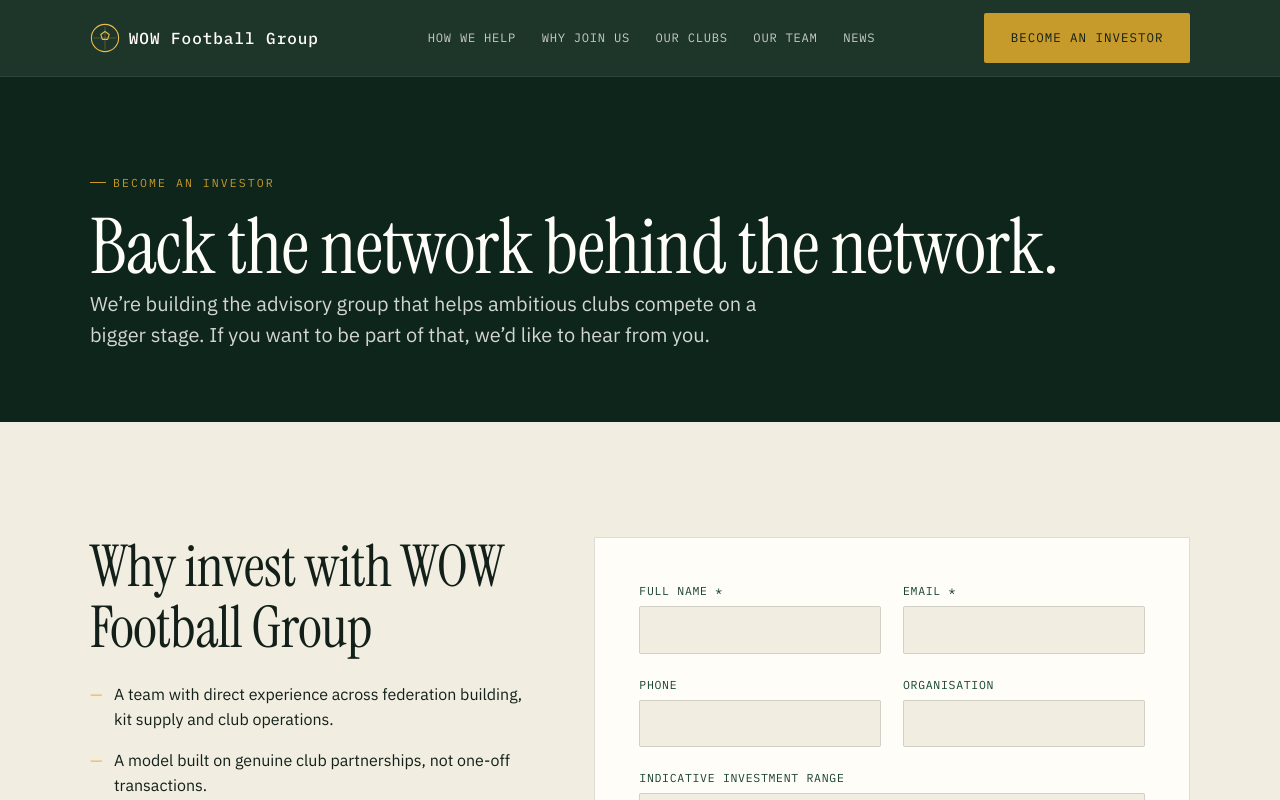
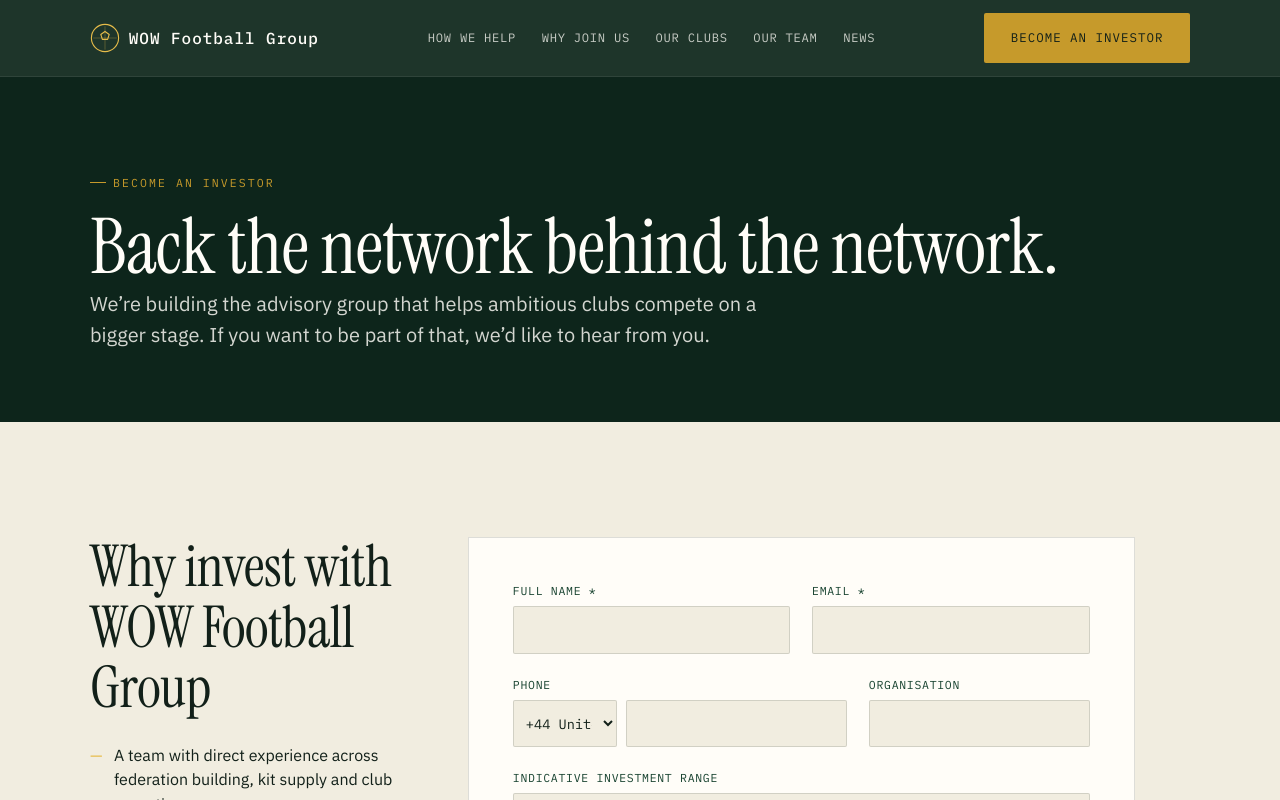
Before and after one commit to Webdog-Marketing/wow-football-group, a Next.js app: page /become-an-investor in a window 1280 px wide. Shown: the top 800 px of the page. Built offline with nearby package versions, Linux system fonts and the light colour scheme.

Commit message:
Add files via upload

```diff
--- a/app/globals.css
+++ b/app/globals.css
@@ -815,6 +815,32 @@
   }
 }
 
+.phone-row {
+  display: flex;
+  gap: 0.6rem;
+}
+
+.phone-row select {
+  flex: 0 0 auto;
+  width: 6.5rem;
+  font-family: var(--font-mono);
+  font-size: 0.85rem;
+  padding: 0.8rem 0.5rem;
+  border: 1px solid var(--paper-line);
+  background: var(--paper);
+  border-radius: var(--radius);
+  color: var(--ink);
+}
+
+.phone-row select:focus {
+  background: var(--white);
+  border-color: var(--gold);
+}
+
+.phone-row input {
+  flex: 1;
+}
+
 .form-note {
   font-size: 0.85rem;
   opacity: 0.65;
--- a/components/InvestorForm.js
+++ b/components/InvestorForm.js
@@ -1,10 +1,12 @@
 "use client";
 
 import { useState } from "react";
+import { countryCodes } from "../data/countryCodes";
 
 const initialState = {
   name: "",
   email: "",
+  phoneCode: "+44",
   phone: "",
   organisation: "",
   investmentRange: "",
@@ -28,7 +30,10 @@
       const res = await fetch("/api/investor-enquiry", {
         method: "POST",
         headers: { "Content-Type": "application/json" },
-        body: JSON.stringify(form),
+        body: JSON.stringify({
+          ...form,
+          phone: form.phone.trim() ? `${form.phoneCode} ${form.phone.trim()}` : "",
+        }),
       });
       const data = await res.json();
 
@@ -76,7 +81,21 @@
       <div className="field-row">
         <div className="field">
           <label htmlFor="phone">Phone</label>
-          <input id="phone" type="tel" value={form.phone} onChange={update("phone")} />
+          <div className="phone-row">
+            <select
+              id="phoneCode"
+              aria-label="Country code"
+              value={form.phoneCode}
+              onChange={update("phoneCode")}
+            >
+              {countryCodes.map((c) => (
+                <option key={c.name} value={c.dial}>
+                  {c.dial} {c.name}
+                </option>
+              ))}
+            </select>
+            <input id="phone" type="tel" value={form.phone} onChange={update("phone")} />
+          </div>
         </div>
         <div className="field">
           <label htmlFor="organisation">Organisation</label>
--- /dev/null
+++ b/data/countryCodes.js
@@ -0,0 +1,55 @@
+// A practical (not exhaustive) list of country dial codes, covering the
+// regions WOW Football Group works across most. Add more as needed —
+// each entry is just { name, dial }.
+export const countryCodes = [
+  { name: "United Kingdom", dial: "+44" },
+  { name: "Ireland", dial: "+353" },
+  { name: "United States / Canada", dial: "+1" },
+  { name: "Poland", dial: "+48" },
+  { name: "France", dial: "+33" },
+  { name: "Germany", dial: "+49" },
+  { name: "Spain", dial: "+34" },
+  { name: "Portugal", dial: "+351" },
+  { name: "Italy", dial: "+39" },
+  { name: "Netherlands", dial: "+31" },
+  { name: "Belgium", dial: "+32" },
+  { name: "Switzerland", dial: "+41" },
+  { name: "Austria", dial: "+43" },
+  { name: "Sweden", dial: "+46" },
+  { name: "Norway", dial: "+47" },
+  { name: "Denmark", dial: "+45" },
+  { name: "Nigeria", dial: "+234" },
+  { name: "Ghana", dial: "+233" },
+  { name: "South Africa", dial: "+27" },
+  { name: "Egypt", dial: "+20" },
+  { name: "Morocco", dial: "+212" },
+  { name: "Kenya", dial: "+254" },
+  { name: "Senegal", dial: "+221" },
+  { name: "Ivory Coast", dial: "+225" },
+  { name: "Cameroon", dial: "+237" },
+  { name: "United Arab Emirates", dial: "+971" },
+  { name: "Saudi Arabia", dial: "+966" },
+  { name: "Qatar", dial: "+974" },
+  { name: "India", dial: "+91" },
+  { name: "China", dial: "+86" },
+  { name: "Japan", dial: "+81" },
+  { name: "South Korea", dial: "+82" },
+  { name: "Australia", dial: "+61" },
+  { name: "New Zealand", dial: "+64" },
+  { name: "Marshall Islands", dial: "+692" },
+  { name: "Kiribati", dial: "+686" },
+  { name: "Fiji", dial: "+679" },
+  { name: "Samoa", dial: "+685" },
+  { name: "Tonga", dial: "+676" },
+  { name: "Vanuatu", dial: "+678" },
+  { name: "Solomon Islands", dial: "+677" },
+  { name: "Papua New Guinea", dial: "+675" },
+  { name: "French Polynesia (Tahiti)", dial: "+689" },
+  { name: "New Caledonia", dial: "+687" },
+  { name: "Cook Islands", dial: "+682" },
+  { name: "Brazil", dial: "+55" },
+  { name: "Argentina", dial: "+54" },
+  { name: "Mexico", dial: "+52" },
+  { name: "Colombia", dial: "+57" },
+  { name: "Other", dial: "+" },
+];
```
Also changed, not shown: components/NetworkingForm.js (+23 -2 lines).
